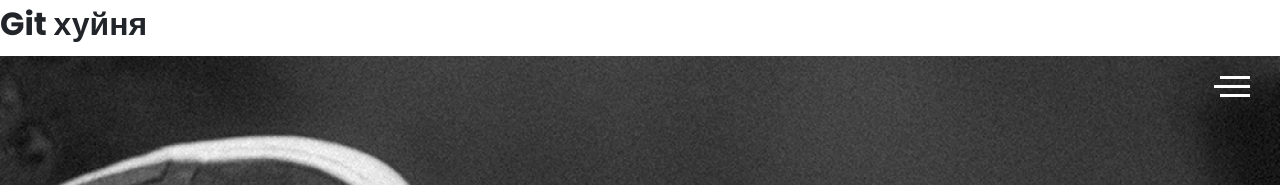
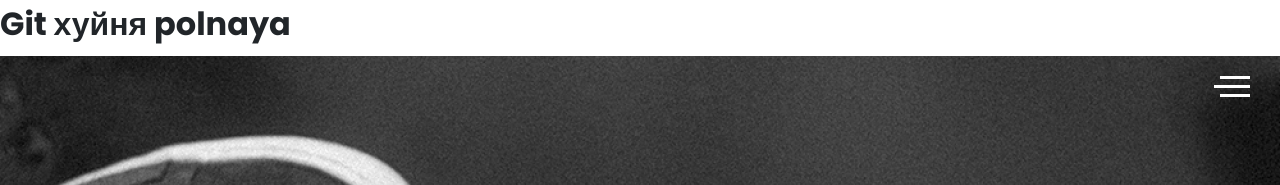
Before and after one commit to Nevin3331/Portfolio, a website: page src/index.html in a window 1280 px wide. Shown: the top 185 px of the page. Drawn offline with nearby package versions, Linux system fonts and the light colour scheme; files that its build step writes are made by us from their sources; files whose address does not match are found by name.

Commit message:
update index

```diff
--- a/src/index.html
+++ b/src/index.html
@@ -62,7 +62,7 @@
             </div>
         </aside>
 
-        <h1>Git хуйня</h1>
+        <h1>Git хуйня polnaya</h1>
     <div class="menu">
         <div class="menu__block">
             <div class="menu__close">
```
